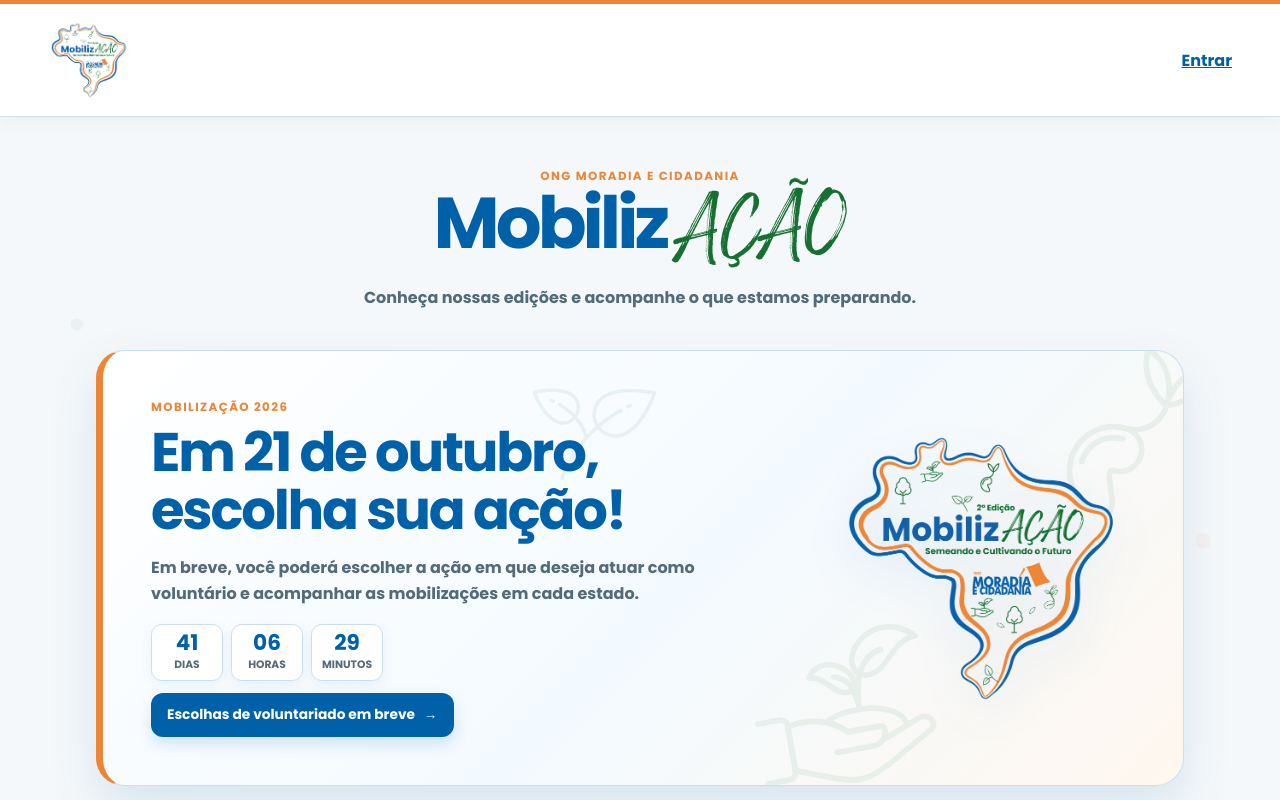
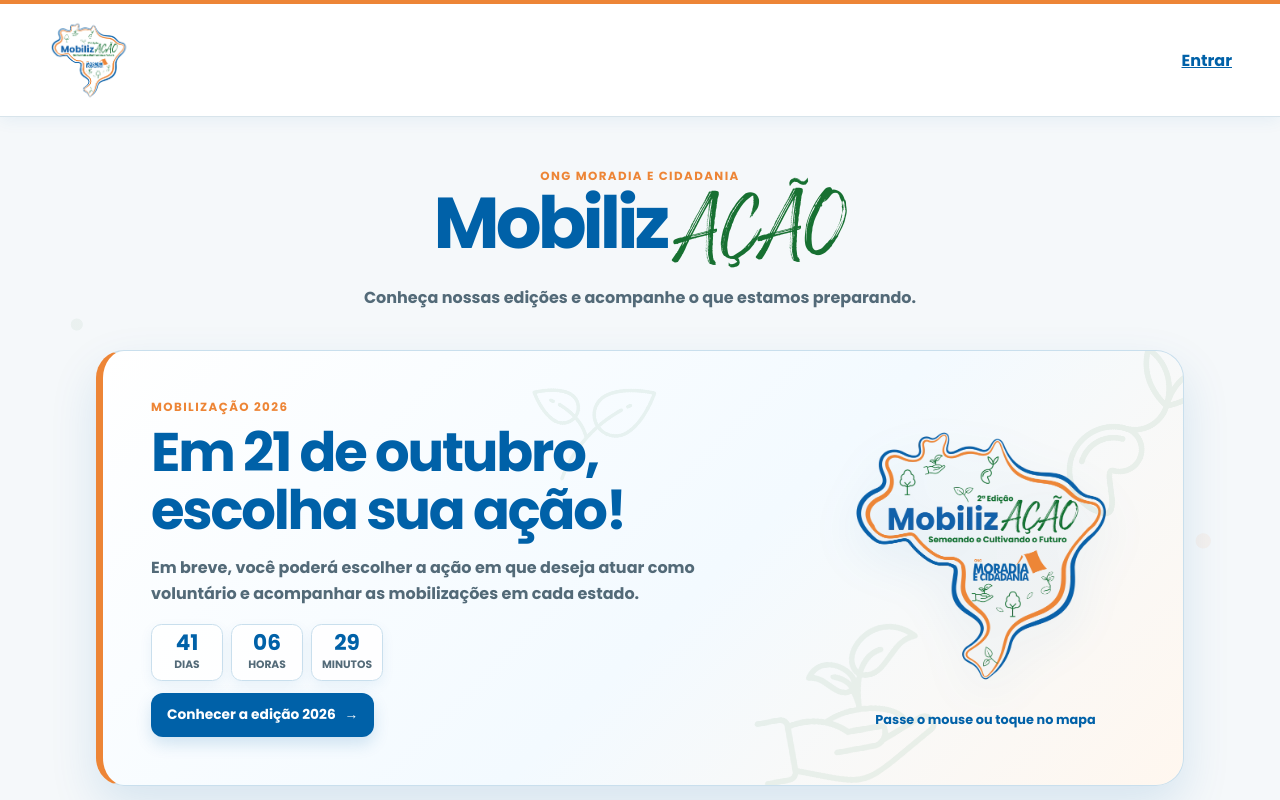
Before and after one commit to NataliaAraujo2/mobilizacao, a React (Vite) app: page / in a window 1280 px wide. Shown: the top 800 px of the page. Built offline with nearby package versions, Linux system fonts and the light colour scheme; no server answers.

Commit message:
feat: abrir mapa na campanha publica

```diff
--- a/src/components/BrazilMap/BrazilMap.module.css
+++ b/src/components/BrazilMap/BrazilMap.module.css
@@ -38,14 +38,14 @@
 .map :global(.estado):focus-visible path {
   fill: #1597d3;
   stroke: white;
-  stroke-width: 2.4px;
-  filter: drop-shadow(0 5px 6px rgb(0 61 106 / 35%));
-  transform: scale(1.07);
+  stroke-width: 2.8px;
+  filter: drop-shadow(0 0.55rem 0.4rem rgb(0 47 82 / 42%));
+  transform: translateY(-0.42rem) scale(1.11);
 }
 .map :global(.estado):hover :global(.circle),
 .map :global(.estado):focus-visible :global(.circle) { fill: #ffb30f; }
 .map :global(.estado):focus-visible path { stroke: var(--focus); stroke-width: 3px; }
-.map :global(.estado):active path { transform: scale(1.025); filter: none; }
+.map :global(.estado):active path { transform: translateY(-0.15rem) scale(1.04); filter: drop-shadow(0 0.2rem 0.2rem rgb(0 47 82 / 25%)); }
 .map .selected path { fill: var(--map-state-selected); }
 .map .selected :global(.circle) { fill: var(--brand-green); }
 .map[aria-disabled="true"] :global(.estado) { cursor: not-allowed; opacity: 0.58; }
--- a/src/pages/CampaignGateway.jsx
+++ b/src/pages/CampaignGateway.jsx
@@ -1,5 +1,9 @@
 import { useEffect, useRef, useState } from "react";
 import { Link } from "react-router-dom";
+import { useAuth } from "../auth/useAuth";
+import BrazilMap from "../components/BrazilMap/BrazilMap";
+import PublicActionsPanel from "../components/PublicActionsPanel";
+import { BRAZIL_STATE_BY_CODE } from "../domain/locations/brazilStates";
 import logo2025 from "../assets/brand/mobilizacao-logo-2025.webp";
 import logo2026 from "../assets/brand/mobilizacao-logo-colorido.webp";
 import associatesBanner from "../assets/brand/campanha-associados-2026.webp";
@@ -89,6 +93,16 @@
 }
 
 export default function CampaignGateway() {
+  const [selectedState, setSelectedState] = useState("");
+  const [mapOpen, setMapOpen] = useState(false);
+  const [mapPreview, setMapPreview] = useState(false);
+  const { user, claims } = useAuth();
+  const mapVisible = mapOpen || mapPreview;
+
+  function closePreviewWhenLeaving(event) {
+    if (!event.currentTarget.contains(event.relatedTarget)) setMapPreview(false);
+  }
+
   return (
     <main className={styles.page}>
       <section className={styles.intro} aria-labelledby="editions-title">
@@ -99,7 +113,7 @@
         <p>Conheça nossas edições e acompanhe o que estamos preparando.</p>
       </section>
 
-      <Link className={styles.mapTeaser} to="/2026" aria-labelledby="map-teaser-title">
+      <section className={styles.mapTeaser} aria-labelledby="map-teaser-title" onMouseEnter={() => setMapPreview(true)} onMouseLeave={() => setMapPreview(false)} onFocus={() => setMapPreview(true)} onBlur={closePreviewWhenLeaving}>
         <img className={`${styles.kitElement} ${styles.kitLeaves}`} src={leavesElement} alt="" aria-hidden="true" />
         <img className={`${styles.kitElement} ${styles.kitGrowing}`} src={growingElement} alt="" aria-hidden="true" />
         <img className={`${styles.kitElement} ${styles.kitSprout}`} src={sproutElement} alt="" aria-hidden="true" />
@@ -108,10 +122,19 @@
           <h2 id="map-teaser-title">Em 21 de outubro, escolha sua ação!</h2>
           <p>Em breve, você poderá escolher a ação em que deseja atuar como voluntário e acompanhar as mobilizações em cada estado.</p>
           <VolunteerChoicesCountdown />
-          <span>Escolhas de voluntariado em breve <b aria-hidden="true">→</b></span>
+          <Link className={styles.teaserLink} to="/2026">Conhecer a edição 2026 <b aria-hidden="true">→</b></Link>
         </div>
-        <img className={styles.mapLogo} src={logo2026} alt="MobilizAÇÃO 2026 — Semeando e Cultivando o Futuro" width="1400" height="1466" />
-      </Link>
+        <button className={styles.mapLogoButton} type="button" aria-expanded={mapVisible} aria-controls="mapa-acoes-publico" onClick={() => setMapOpen(current => !current)}>
+          <img className={styles.mapLogo} src={logo2026} alt="MobilizAÇÃO 2026 — Semeando e Cultivando o Futuro" width="1400" height="1466" />
+          <span>{mapOpen ? "Fechar mapa" : "Passe o mouse ou toque no mapa"}</span>
+        </button>
+        {mapVisible && <div id="mapa-acoes-publico" className={styles.publicMap}>
+          <div><p className={styles.eyebrow}>Mapa interativo</p><h3>Escolha um estado</h3><p>Toque ou clique no estado para ver as ações disponíveis.</p></div>
+          <BrazilMap selectedState={selectedState} onSelectState={setSelectedState} />
+          <p className={styles.mapResult} aria-live="polite">{selectedState ? <>Estado selecionado: <strong>{BRAZIL_STATE_BY_CODE[selectedState]?.name} ({selectedState})</strong></> : "Nenhum estado selecionado."}</p>
+          <PublicActionsPanel state={selectedState} user={user} claims={claims} />
+        </div>}
+      </section>
 
       <section className={styles.previousEditions} aria-labelledby="previous-editions-title">
         <div className={styles.previousHeading}>
--- a/src/pages/CampaignGateway.module.css
+++ b/src/pages/CampaignGateway.module.css
@@ -15,22 +15,30 @@
 .associatesCounter strong { margin: .15rem 0; font-size: clamp(1.65rem, 4vw, 2.25rem); line-height: 1; }
 .associatesCounter span { font-size: .72rem; font-weight: 800; text-transform: uppercase; }
 .mapTeaser { position: relative; display: grid; grid-template-columns: minmax(0, 1.35fr) minmax(15rem, .65fr); align-items: center; gap: clamp(1rem, 5vw, 4rem); width: min(100%, 68rem); min-height: 24rem; margin: 2.5rem auto; padding: clamp(1.5rem, 4vw, 3rem); color: var(--text); text-decoration: none; background: linear-gradient(135deg, #fff 0%, #f3faff 55%, #fff7ef 100%); border: 1px solid #c9dfed; border-left: .45rem solid var(--brand-orange); border-radius: 1.75rem; box-shadow: 0 1.25rem 3rem rgb(0 97 168 / 13%); overflow: hidden; transition: transform 180ms ease, box-shadow 180ms ease; }
-.mapTeaser:hover, .mapTeaser:focus-visible { box-shadow: 0 1.5rem 3.5rem rgb(0 97 168 / 25%); transform: translateY(-3px); outline: 3px solid rgb(237 133 54 / 45%); }
 .mapTeaserCopy, .mapLogo { position: relative; z-index: 1; }
 .mapTeaser .eyebrow { color: var(--brand-orange); }
 .mapTeaserCopy h2 { max-width: 38rem; margin: .5rem 0; color: var(--brand-blue); font-size: clamp(1.8rem, 5vw, 3.4rem); line-height: 1.06; letter-spacing: -.04em; }
 .mapTeaserCopy > p:not(.eyebrow) { max-width: 36rem; color: var(--text-muted); line-height: 1.6; }
-.mapTeaserCopy > span { display: inline-flex; align-items: center; gap: .55rem; margin-top: .75rem; padding: .75rem 1rem; color: white; font-size: .86rem; font-weight: 800; background: var(--brand-blue); border-radius: .75rem; box-shadow: 0 .45rem 1rem rgb(0 97 168 / 16%); }
+.teaserLink { display: inline-flex; align-items: center; gap: .55rem; margin-top: .75rem; padding: .75rem 1rem; color: white; font-size: .86rem; font-weight: 800; text-decoration: none; background: var(--brand-blue); border-radius: .75rem; box-shadow: 0 .45rem 1rem rgb(0 97 168 / 16%); }
 .countdown { display: flex; gap: .5rem; margin-top: 1.1rem; }
 .countdown span { display: grid; min-width: 4.5rem; padding: .45rem .55rem; text-align: center; background: rgb(255 255 255 / 86%); border: 1px solid #c9dfed; border-radius: .65rem; box-shadow: 0 .3rem .8rem rgb(0 97 168 / 7%); }
 .countdown strong { color: var(--brand-blue); font-size: 1.35rem; line-height: 1; }
 .countdown small { margin-top: .18rem; color: var(--text-muted); font-size: .67rem; font-weight: 800; text-transform: uppercase; }
 .openNotice { margin: 1rem 0 0; color: var(--brand-green); font-weight: 800; }
 .mapLogo { justify-self: center; width: min(100%, 19.5rem); height: auto; filter: drop-shadow(0 1rem 1.4rem rgb(0 97 168 / 15%)); }
+.mapLogoButton { position: relative; z-index: 1; display: grid; justify-items: center; gap: .45rem; padding: .5rem; color: var(--brand-blue); font: inherit; font-size: .8rem; font-weight: 800; background: transparent; border: 0; border-radius: 1rem; cursor: pointer; transition: transform 180ms ease, filter 180ms ease; }
+.mapLogoButton:hover, .mapLogoButton:focus-visible { outline: 3px solid rgb(237 133 54 / 45%); transform: scale(1.035); }
+.mapLogoButton:hover .mapLogo, .mapLogoButton:focus-visible .mapLogo { filter: drop-shadow(0 1.25rem 1.6rem rgb(244 131 43 / 30%)); }
+.publicMap { z-index: 2; grid-column: 1 / -1; display: grid; justify-items: center; margin-top: .25rem; padding: clamp(1rem, 3vw, 1.75rem); background: rgb(255 255 255 / 92%); border: 1px solid #c9dfed; border-radius: 1.25rem; box-shadow: inset 0 0 0 .25rem rgb(0 97 168 / 3%); animation: showMap 220ms ease-out both; }
+.publicMap > div { text-align: center; }
+.publicMap h3 { margin: .25rem 0; color: var(--brand-blue); font-size: clamp(1.35rem, 3vw, 1.8rem); }
+.publicMap > div > p:last-child, .mapResult { margin: .35rem 0 .75rem; color: var(--text-muted); }
+.mapResult strong { color: var(--text); }
 .kitElement { position: absolute; width: auto; height: auto; pointer-events: none; opacity: .075; }
 .kitLeaves { top: -2rem; left: 38%; max-width: 9rem; transform: rotate(18deg); }
 .kitGrowing { right: 23%; bottom: -3.5rem; max-width: 12rem; transform: rotate(-8deg); }
 .kitSprout { right: -1.5rem; top: -2rem; max-width: 9rem; transform: rotate(16deg); }
+@keyframes showMap { from { opacity: 0; transform: translateY(-.5rem); } to { opacity: 1; transform: translateY(0); } }
 .previousEditions { width: min(100%, 64rem); margin: 3rem auto 0; }
 .previousHeading { margin-bottom: 1rem; text-align: center; }
 .previousHeading h2 { margin: .35rem 0 0; color: var(--brand-blue); font-size: clamp(1.5rem, 4vw, 2.25rem); }
@@ -68,6 +76,8 @@
   .mapTeaserCopy h2, .mapTeaserCopy > p:not(.eyebrow) { margin-inline: auto; }
   .countdown { justify-content: center; }
   .mapLogo { grid-row: 1; width: min(60vw, 15rem); }
+  .mapLogoButton { grid-row: 1; }
+  .publicMap { grid-column: 1; }
   .kitLeaves { left: -2rem; }
   .kitGrowing { right: -3rem; bottom: 18%; }
   .kitSprout { display: none; }
@@ -91,4 +101,4 @@
   .soonHero { border-radius: 1.25rem; }
   .legacyActions { flex-direction: column; }
 }
-@media (prefers-reduced-motion: reduce) { .mapTeaser, .previousCard { transition: none; } }
+@media (prefers-reduced-motion: reduce) { .mapLogoButton, .previousCard { transition: none; } .publicMap { animation: none; } }
```
